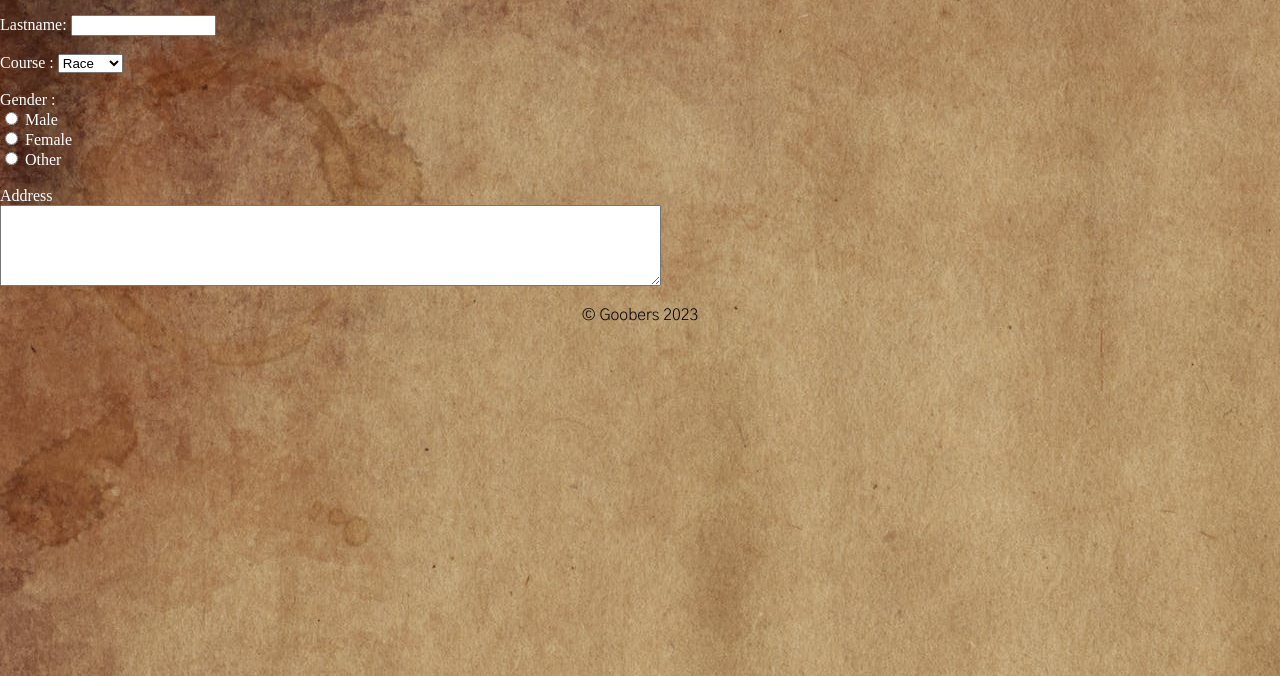
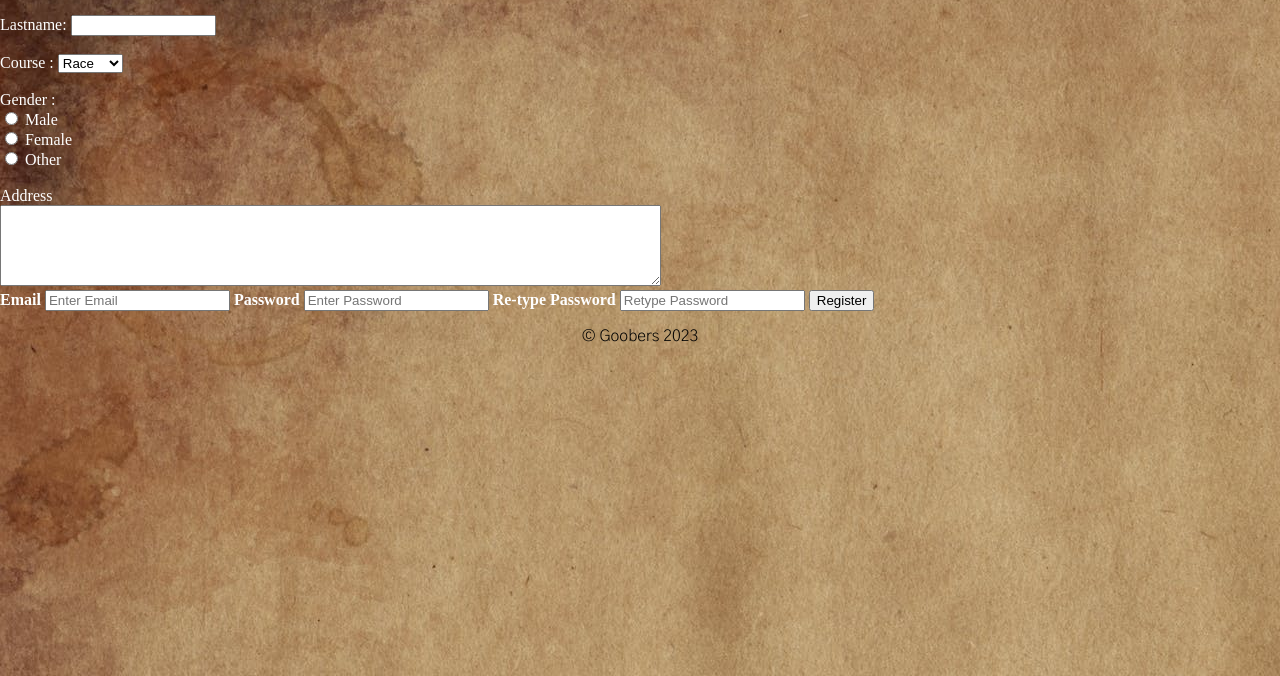
Before and after one commit to JoshuaHerring/lotr_project, a website built with Vite: page src/sigun-up.html in a window 1280 px wide. Shown: the part 124-800 px from the top of the page. Built offline with nearby package versions, Linux system fonts and the light colour scheme.

Commit message:
added email and password signup

```diff
--- a/src/sigun-up.html
+++ b/src/sigun-up.html
@@ -48,6 +48,16 @@
       <textarea cols="80" rows="5"></textarea>
       </form>
 
+    <label for="email"><b>Email</b></label>
+    <input type="text" placeholder="Enter Email" name="email" required>
+
+    <label for="psw"><b>Password</b></label>
+    <input type="password" placeholder="Enter Password" name="psw" required>
+
+    <label for="psw-repeat"><b>Re-type Password</b></label>
+    <input type="password" placeholder="Retype Password" name="psw-repeat" required>
+    <button type="submit" class="registerbtn">Register</button>
+
     <footer id="parentFooter"></footer>
 </body>
 </html>
```
